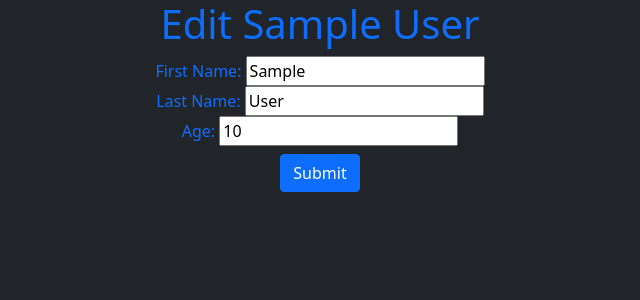
After one commit to JakeClise/dojos_ninjas_flask, a Flask app: template flask_app/templates/edit_ninja.html in a window 1280 px wide. The commit adds this page. Shown: the top 300 px of the page, without its empty margins (320-960 px from the left). Run offline with Flask 2, Linux system fonts and the light colour scheme; the template is opened without the code that fills it: most values are stand-ins (such as "Sample title", 1, 10 or a date in 2020).

Commit message:
added edit/delete ninja functions

```diff
--- /dev/null
+++ b/flask_app/templates/edit_ninja.html
@@ -0,0 +1,39 @@
+<!DOCTYPE html>
+<html lang="en">
+<head>
+    <meta charset="UTF-8">
+    <meta http-equiv="X-UA-Compatible" content="IE=edge">
+    <meta name="viewport" content="width=device-width, initial-scale=1.0">
+    <link href="https://cdn.jsdelivr.net/npm/bootstrap@5.0.2/dist/css/bootstrap.min.css" rel="stylesheet" integrity="sha384-EVSTQN3/azprG1Anm3QDgpJLIm9Nao0Yz1ztcQTwFspd3yD65VohhpuuCOmLASjC" crossorigin="anonymous">
+    <title>Edit Ninja</title>
+</head>
+<body class="bg-dark">
+    <div class="text-center text-primary">
+        <h1>Edit {{ninja.first_name}} {{ninja.last_name}}</h1>
+        <form action="/edit-one-ninja" method="post">
+            <input type="hidden" name="id" value="{{ninja.id}}">
+            <div>
+                <label for="first_name">First Name: </label>
+                <input type="text" name="first_name" value="{{ninja.first_name}}">
+            </div>
+            <div>
+                <label for="last_name">Last Name: </label>
+                <input type="text" name="last_name" value="{{ninja.last_name}}">
+            </div>
+            <div>
+                <label for="age">Age:</label>
+                <input type="tel" name="age" value="{{ninja.age}}">
+            </div>
+            <div class="mt-2">
+                <input type="submit" class="btn btn-primary">
+            </div>
+        </form>
+    </div>
+
+
+
+
+    <script src="https://cdn.jsdelivr.net/npm/@popperjs/core@2.9.2/dist/umd/popper.min.js" integrity="sha384-IQsoLXl5PILFhosVNubq5LC7Qb9DXgDA9i+tQ8Zj3iwWAwPtgFTxbJ8NT4GN1R8p" crossorigin="anonymous"></script>
+    <script src="https://cdn.jsdelivr.net/npm/bootstrap@5.0.2/dist/js/bootstrap.min.js" integrity="sha384-cVKIPhGWiC2Al4u+LWgxfKTRIcfu0JTxR+EQDz/bgldoEyl4H0zUF0QKbrJ0EcQF" crossorigin="anonymous"></script>
+</body>
+</html>
--- a/flask_app/templates/view_dojo.html
+++ b/flask_app/templates/view_dojo.html
@@ -15,6 +15,7 @@
                 <th>First Name</th>
                 <th>Last Name</th>
                 <th>Age</th>
+                <th>Actions</th>
             </tr>
         </thead>
         <tbody>
@@ -23,10 +24,12 @@
                 <td>{{ninja.first_name}}</td>
                 <td>{{ninja.last_name}}</td>
                 <td>{{ninja.age}}</td>
+                <td><a href="/go-edit/{{ninja.id}}" class="text-warning">edit</a> | <a href="/delete/{{ninja.id}}" class="text-warning">delete</a></td>
             </tr>
             {% endfor %}
         </tbody>
     </table>
+    <a href="/dojos" class="btn btn-primary">Back to Dojos Page</a>
     <script src="https://cdn.jsdelivr.net/npm/@popperjs/core@2.9.2/dist/umd/popper.min.js" integrity="sha384-IQsoLXl5PILFhosVNubq5LC7Qb9DXgDA9i+tQ8Zj3iwWAwPtgFTxbJ8NT4GN1R8p" crossorigin="anonymous"></script>
     <script src="https://cdn.jsdelivr.net/npm/bootstrap@5.0.2/dist/js/bootstrap.min.js" integrity="sha384-cVKIPhGWiC2Al4u+LWgxfKTRIcfu0JTxR+EQDz/bgldoEyl4H0zUF0QKbrJ0EcQF" crossorigin="anonymous"></script>
 </body>
```
Also changed, not shown: flask_app/controllers/ninjas.py (+21 -0 lines), flask_app/models/ninja.py (+16 -0 lines).
